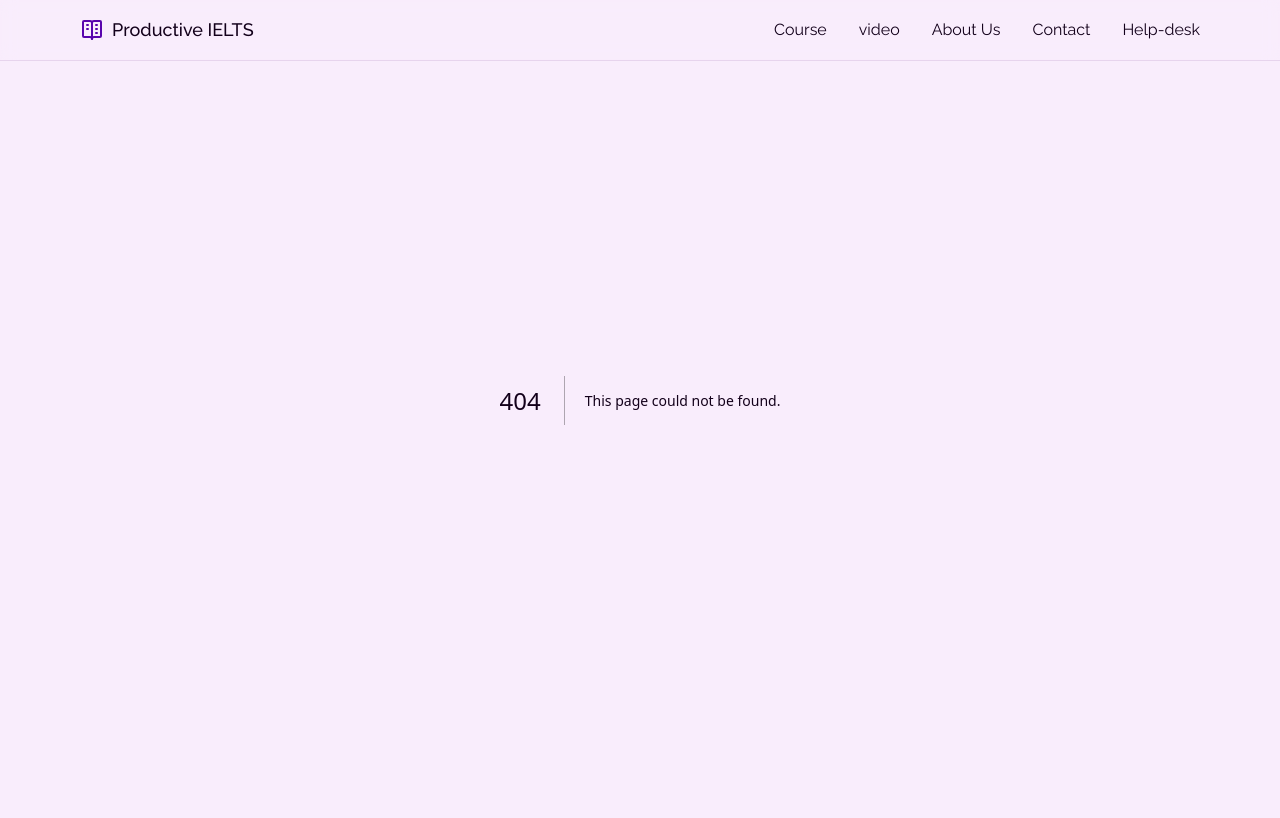
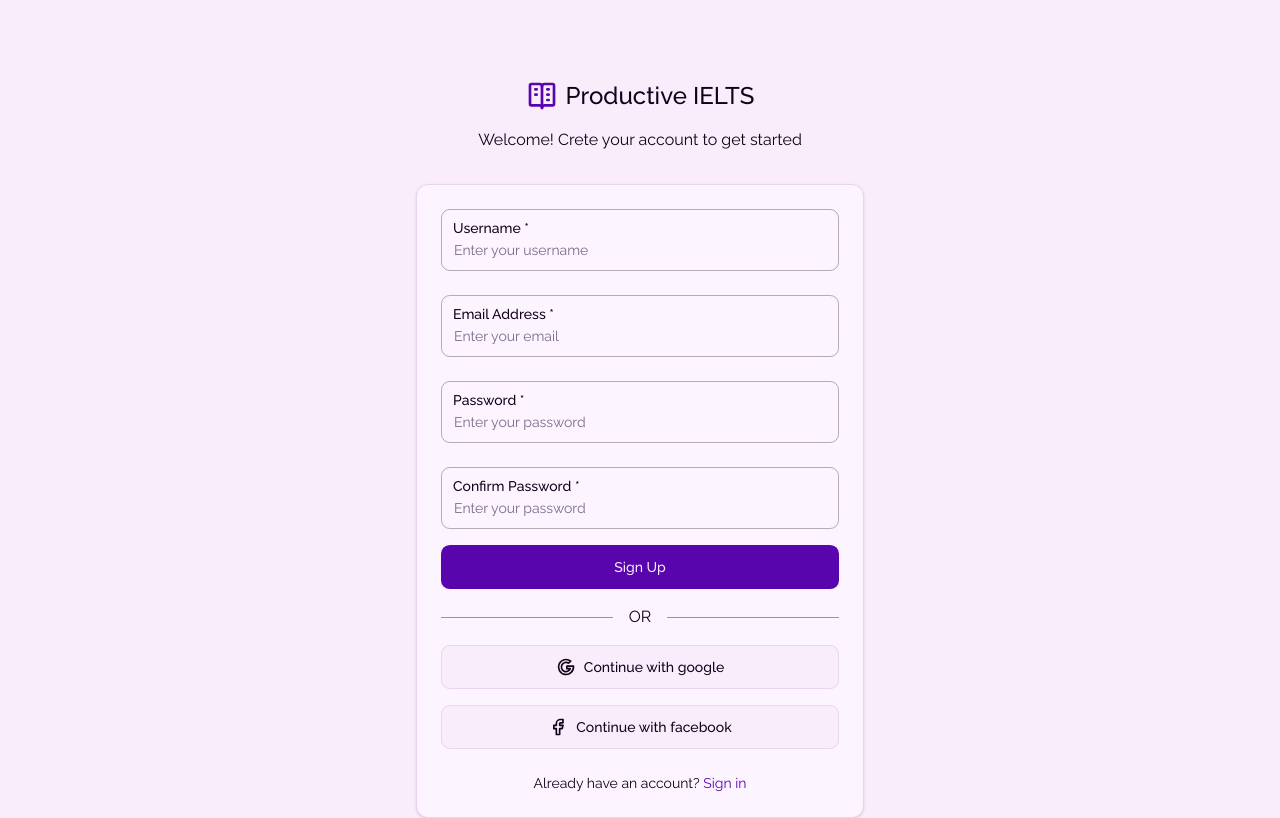
Before and after one commit to UpalBarua/productive-ielts, a Next.js app in the folder client/: page /sign-up in a window 1280 px wide. Before the commit this address had no page. Shown: the top 818 px of the page. Built offline with nearby package versions, Linux system fonts and the light colour scheme.

Commit message:
add: /sign-up page

```diff
--- /dev/null
+++ b/client/src/app/(auth)/sign-up/page.tsx
@@ -0,0 +1,178 @@
+"use client";
+
+import { Button } from "@/components/ui/button";
+import {
+  Form,
+  FormControl,
+  FormField,
+  FormItem,
+  FormLabel,
+  FormMessage,
+} from "@/components/ui/form";
+import { Input } from "@/components/ui/input";
+import { zodResolver } from "@hookform/resolvers/zod";
+import {
+  IconBrandFacebook,
+  IconBrandGoogle,
+  IconVocabulary,
+} from "@tabler/icons-react";
+import Link from "next/link";
+import { useForm } from "react-hook-form";
+import { z } from "zod";
+
+// TODO: add proper validation using zod and regex.
+const signUpFormSchema = z.object({
+  username: z.string().min(2, {
+    message: "Username must be at least 2 characters.",
+  }),
+  email: z.string().min(2, {
+    message: "Username must be at least 2 characters.",
+  }),
+  password: z.string().min(2, {
+    message: "Username must be at least 2 characters.",
+  }),
+  confirmPassword: z.string().min(2, {
+    message: "Username must be at least 2 characters.",
+  }),
+});
+
+type TSignUpForm = z.infer<typeof signUpFormSchema>;
+
+export default function SignUpPage() {
+  const form = useForm<TSignUpForm>({
+    resolver: zodResolver(signUpFormSchema),
+    defaultValues: {
+      username: "",
+      email: "",
+      password: "",
+      confirmPassword: "",
+    },
+  });
+
+  function onSubmit(values: TSignUpForm) {
+    console.log(values);
+  }
+
+  return (
+    <main className="grid content-center justify-items-center py-20">
+      <Link
+        href="/"
+        className="flex items-center gap-2 pb-4 text-2xl font-medium"
+      >
+        <IconVocabulary className="size-8 text-primary" />
+        <span>Productive IELTS</span>
+      </Link>
+      <span className="pb-8 text-center">
+        Welcome! Crete your account to get started
+      </span>
+      <Form {...form}>
+        <form
+          onSubmit={form.handleSubmit(onSubmit)}
+          className="grid w-full max-w-md gap-y-4 rounded-xl border bg-secondary px-4 py-3 shadow sm:px-6 sm:py-4"
+        >
+          <FormField
+            control={form.control}
+            name="username"
+            render={({ field }) => (
+              <FormItem className="relative">
+                <FormLabel className="absolute left-0 top-0 px-3 py-5">
+                  Username *
+                </FormLabel>
+                <FormControl>
+                  <Input
+                    className="border-foreground/30 bg-transparent pb-5 pt-10"
+                    placeholder="Enter your username"
+                    {...field}
+                  />
+                </FormControl>
+                <FormMessage />
+              </FormItem>
+            )}
+          />
+
+          <FormField
+            control={form.control}
+            name="email"
+            render={({ field }) => (
+              <FormItem className="relative">
+                <FormLabel className="absolute left-0 top-0 px-3 py-5">
+                  Email Address *
+                </FormLabel>
+                <FormControl>
+                  <Input
+                    className="border-foreground/30 bg-transparent pb-5 pt-10"
+                    placeholder="Enter your email"
+                    {...field}
+                  />
+                </FormControl>
+                <FormMessage />
+              </FormItem>
+            )}
+          />
+          <FormField
+            control={form.control}
+            name="password"
+            render={({ field }) => (
+              <FormItem className="relative">
+                <FormLabel className="absolute left-0 top-0 px-3 py-5">
+                  Password *
+                </FormLabel>
+                <FormControl>
+                  <Input
+                    type="password"
+                    className="border-foreground/30 bg-transparent pb-5 pt-10"
+                    placeholder="Enter your password"
+                    {...field}
+                  />
+                </FormControl>
+                <FormMessage />
+              </FormItem>
+            )}
+          />
+          <FormField
+            control={form.control}
+            name="confirmPassword"
+            render={({ field }) => (
+              <FormItem className="relative">
+                <FormLabel className="absolute left-0 top-0 px-3 py-5">
+                  Confirm Password *
+                </FormLabel>
+                <FormControl>
+                  <Input
+                    type="password"
+                    className="border-foreground/30 bg-transparent pb-5 pt-10"
+                    placeholder="Enter your password"
+                    {...field}
+                  />
+                </FormControl>
+                <FormMessage />
+              </FormItem>
+            )}
+          />
+          <Button type="submit" size="lg">
+            Sign Up
+          </Button>
+          <div className="flex items-center gap-x-4">
+            <span className="block h-[1px] w-full bg-foreground/40" />
+            <span>OR</span>
+            <span className="block h-[1px] w-full bg-foreground/40" />
+          </div>
+          <Button type="button" size="lg" variant="outline">
+            <IconBrandGoogle className="size-5" />
+            Continue with google
+          </Button>
+          <Button type="button" size="lg" variant="outline">
+            <IconBrandFacebook className="size-5" />
+            Continue with facebook
+          </Button>
+          <div className="py-2 text-center text-sm">
+            Already have an account?{" "}
+            <Link className="text-primary" href="/sign-in">
+              Sign in
+            </Link>
+          </div>
+        </form>
+      </Form>
+    </main>
+  );
+}
--- a/client/src/app/globals.css
+++ b/client/src/app/globals.css
@@ -15,7 +15,7 @@
     --secondary: 285 100% 98%;
     --secondary-foreground: 270 12% 48%;
     --muted: 285 100% 98%;
-    --muted-foreground: 285 75% 96%;
+    --muted-foreground: 270 12% 48%;
     --accent: 285 100% 98%;
     --accent-foreground: 285 100% 5%;
     --destructive: 345 94% 40%;
--- a/client/src/app/layout.tsx
+++ b/client/src/app/layout.tsx
@@ -13,9 +13,9 @@
   return (
     <html lang="en" className={raleway.className}>
       <body className="grid min-h-screen bg-background text-foreground antialiased">
-        <Navbar />
+        {/* <Navbar /> */}
         {children}
-        <Footer />
+        {/* <Footer /> */}
       </body>
     </html>
   );
```
